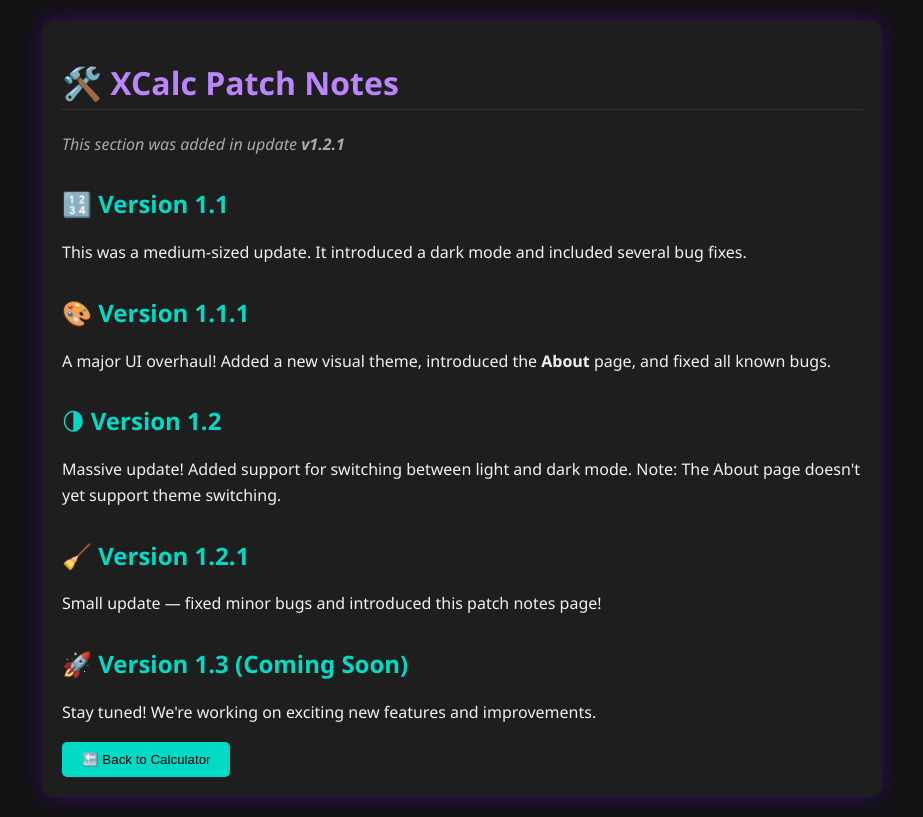
After one commit to Xadam31/calc, a Flask app: template templates/patch.notes.html in a window 1280 px wide. The commit adds this page. Shown: the whole page, without its empty margins (178-1101 px from the left). Run offline with Flask 3, Linux system fonts and the light colour scheme; the template is opened without the code that fills it, so the values that code supplies are empty.

Commit message:
Add patch notes page and navigation buttons

```diff
--- a/templates/index.html
+++ b/templates/index.html
@@ -202,6 +202,12 @@
     <button onclick="toggleTheme()" class="nav-button">Switch Theme</button>
     <a href="/about"><button class="nav-button">About</button></a>
   </div>
+ <a href="https://calc-ngqa.onrender.com/patch.note">
+  <button style="padding: 10px 20px; background-color: #6200ea; color: white; border: none; border-radius: 5px; cursor: pointer;">
+    📜 Patch Notes
+  </button>
+</a>
+
 
   <div class="container">
     <form method="POST">
--- /dev/null
+++ b/templates/patch.notes.html
@@ -0,0 +1,83 @@
+<!DOCTYPE html>
+<html lang="en">
+<head>
+  <meta charset="UTF-8" />
+  <meta name="viewport" content="width=device-width, initial-scale=1.0" />
+  <title>XCalc Patch Notes</title>
+  <style>
+    body {
+      background-color: #121212;
+      color: #f1f1f1;
+      font-family: 'Segoe UI', Tahoma, Geneva, Verdana, sans-serif;
+      margin: 0;
+      padding: 20px;
+    }
+
+    .container {
+      max-width: 800px;
+      margin: auto;
+      padding: 20px;
+      background-color: #1e1e1e;
+      border-radius: 12px;
+      box-shadow: 0 0 20px rgba(98, 0, 234, 0.4);
+    }
+
+    h1 {
+      color: #bb86fc;
+      border-bottom: 1px solid #333;
+      padding-bottom: 5px;
+    }
+
+    h2 {
+      color: #03dac6;
+      margin-top: 30px;
+    }
+
+    p {
+      line-height: 1.6;
+    }
+
+    .note {
+      font-style: italic;
+      color: #aaaaaa;
+    }
+  </style>
+</head>
+<body>
+  <div class="container">
+    <h1>🛠️ XCalc Patch Notes</h1>
+    <p class="note">This section was added in update <strong>v1.2.1</strong></p>
+
+    <h2>🔢 Version 1.1</h2>
+    <p>
+      This was a medium-sized update. It introduced a dark mode and included several bug fixes.
+    </p>
+
+    <h2>🎨 Version 1.1.1</h2>
+    <p>
+      A major UI overhaul! Added a new visual theme, introduced the <strong>About</strong> page, and fixed all known bugs.
+    </p>
+
+    <h2>🌗 Version 1.2</h2>
+    <p>
+      Massive update! Added support for switching between light and dark mode. Note: The About page doesn't yet support theme switching.
+    </p>
+
+    <h2>🧹 Version 1.2.1</h2>
+    <p>
+      Small update — fixed minor bugs and introduced this patch notes page!
+    </p>
+
+    <h2>🚀 Version 1.3 (Coming Soon)</h2>
+    <p>
+      Stay tuned! We're working on exciting new features and improvements.
+    </p>
+    <a href="https://calc-ngqa.onrender.com/">
+  <button style="padding: 10px 20px; background-color: #03dac6; color: black; border: none; border-radius: 5px; cursor: pointer;">
+    🔙 Back to Calculator
+  </button>
+</a>
+
+  </div>
+</body>
+</html>
```
